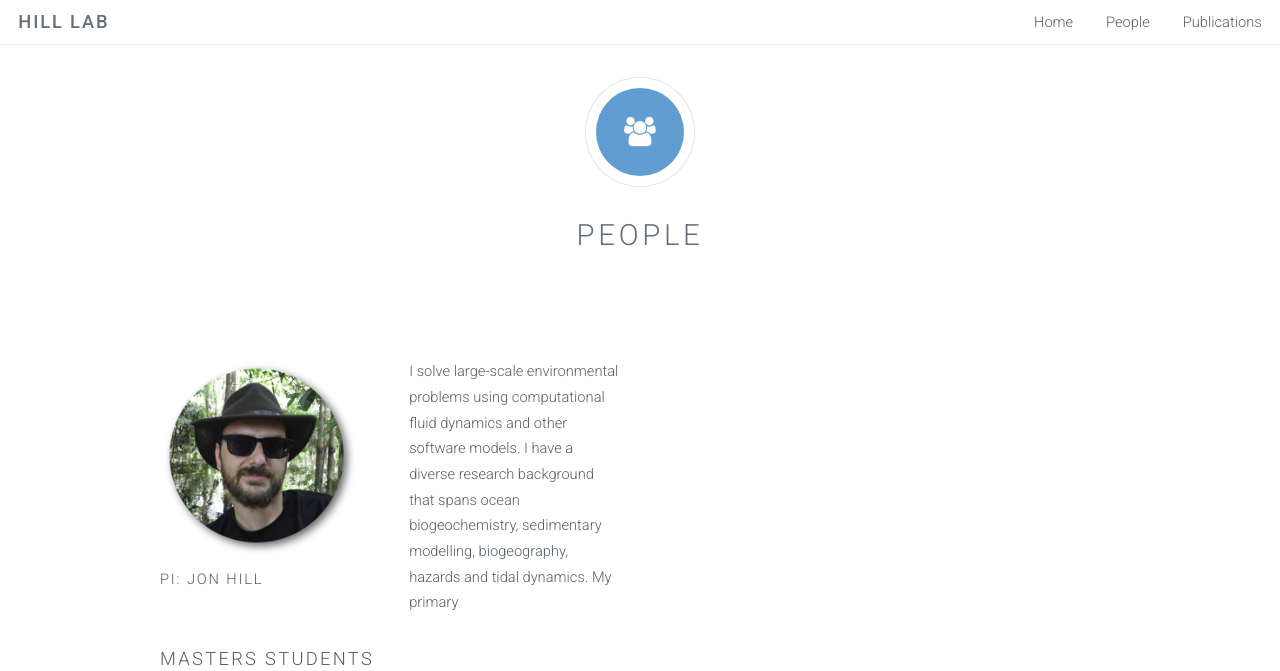
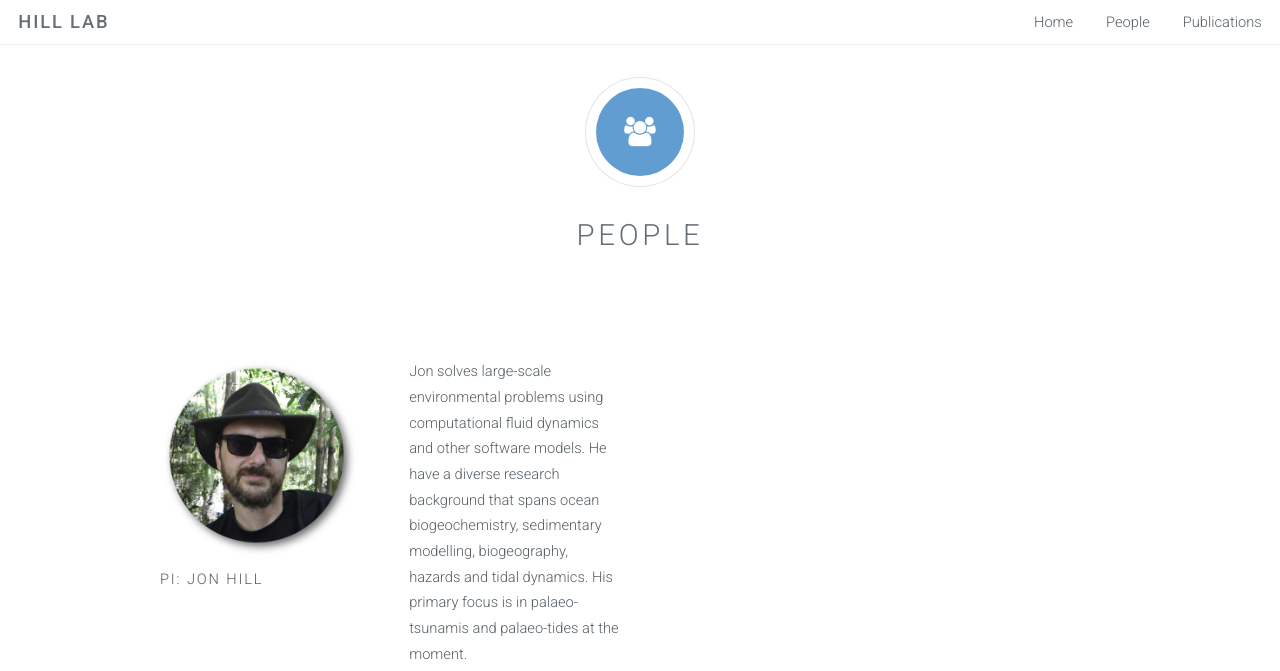
Before and after one commit to EnvModellingGroup/EnvModellingGroup.github.io, a Jekyll site: the page built from people/index.html, in a window 1280 px wide and 1400 px high. Shown: the top 671 px of the window. Built offline with Jekyll 4.4.1, drawn with Linux system fonts in a browser that asks for light colours; some of the changed text lies outside the part shown; grey boxes are pictures that could not be loaded.

Commit message:
First draft of people page

```diff
--- a/people/index.html
+++ b/people/index.html
@@ -15,11 +15,11 @@ keywords: modelling, environmental, ecological, ecology, environment, computatio
 		<div class="container">
 			<div class="row">
 				<div class="3u">
-						<img height="200px" src="images/jhill.png" alt="Jon Hill wearing a hat" />
+						<img height="200px" src="images/jhill.png" alt="Jon Hill wearing a hat and sunglasses in the Amazon rainforest" />
 						<h4>PI: Jon Hill</h4>
                 </div>
                 <div class="3u">
-                        <p>I solve large-scale environmental problems using computational fluid dynamics and other software models. I have a diverse research background that spans ocean biogeochemistry, sedimentary modelling, biogeography, hazards and tidal dynamics. My primary
+                    <p>Jon solves large-scale environmental problems using computational fluid dynamics and other software models. He have a diverse research background that spans ocean biogeochemistry, sedimentary modelling, biogeography, hazards and tidal dynamics. His primary focus is in palaeo-tsunamis and palaeo-tides at the moment.</p>
 				</div>
 			</div>
 		</div>
@@ -27,24 +27,42 @@ keywords: modelling, environmental, ecological, ecology, environment, computatio
             <h3>Masters students</h3>
             <div class="row">
 				<div class="3u">
-						<img height="200px" src="images/jhill.jpg" alt="Jon Hill wearing a hat" />
-						<h4>PI: Jon Hill</h4>
+						<span class="icon major fa-user"></span>
+						<h4>Rebecca Walker</h4>
                 </div>
                 <div class="3u">
-                        <p>I solve large-scale environmental problems using computational fluid dynamics and other software models. I have a diverse research background that spans ocean biogeochemistry, sedimentary modelling, biogeography, hazards and tidal dynamics. My primary
-				</div>
+                    <p>Rebecca is studying how well natural defences such as mangrove fair to tsunamis of different energy.</p>
+                </div>
 			</div>
+            <div class="row">
+				<div class="3u">
+						<span class="icon major fa-user"></span>
+						<h4>Lucy Burgum</h4>
+                </div>
+                <div class="3u">
+                    <p>Lucy is looking how we can create realistic hazard maps of sea level rise using freely avaiable data sources</p>
+                </div>
+			</div>
+
         </div>
         <div class="container">
             <h3>Undergraduate students</h3>
 			<div class="row">
 				<div class="3u">
-						<img height="200px" src="images/jhill.jpg" alt="Jon Hill wearing a hat" />
-						<h4>PI: Jon Hill</h4>
+						<img height="200px" src="images/katedickinson.png" alt="Kate Dickinson" />
+						<h4>Kate Dickinson</h4>
                 </div>
                 <div class="3u">
-                        <p>I solve large-scale environmental problems using computational fluid dynamics and other software models. I have a diverse research background that spans ocean biogeochemistry, sedimentary modelling, biogeography, hazards and tidal dynamics. My primary
+                    <p>Kate is studying the potential impacts of fluvial flooding in the Peak District using a combination of modelling and field data.</p>
 				</div>
+				<div class="3u">
+						<span class="icon major fa-user"></span>
+						<h4>Lauren Topping</h4>
+                </div>
+                <div class="3u">
+                    <p>Lauren is focussed on the potential impacts to the UK of tsunamis from the melting of the Greenland ice sheet.</p>
+				</div>
+
 			</div>
 		</div>
 	</section>
```
Also changed, not shown: people/images/katedickinson.png (added).
